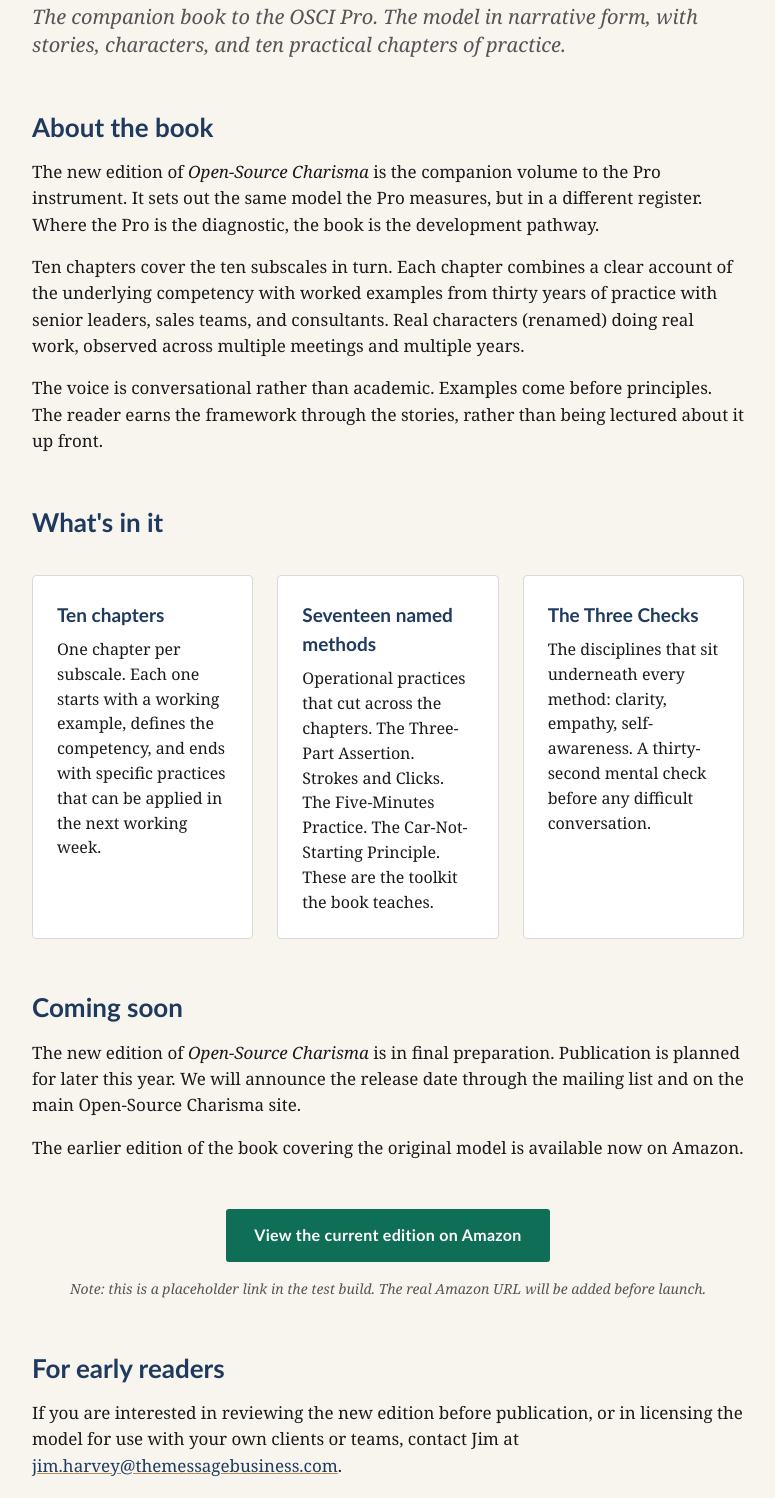
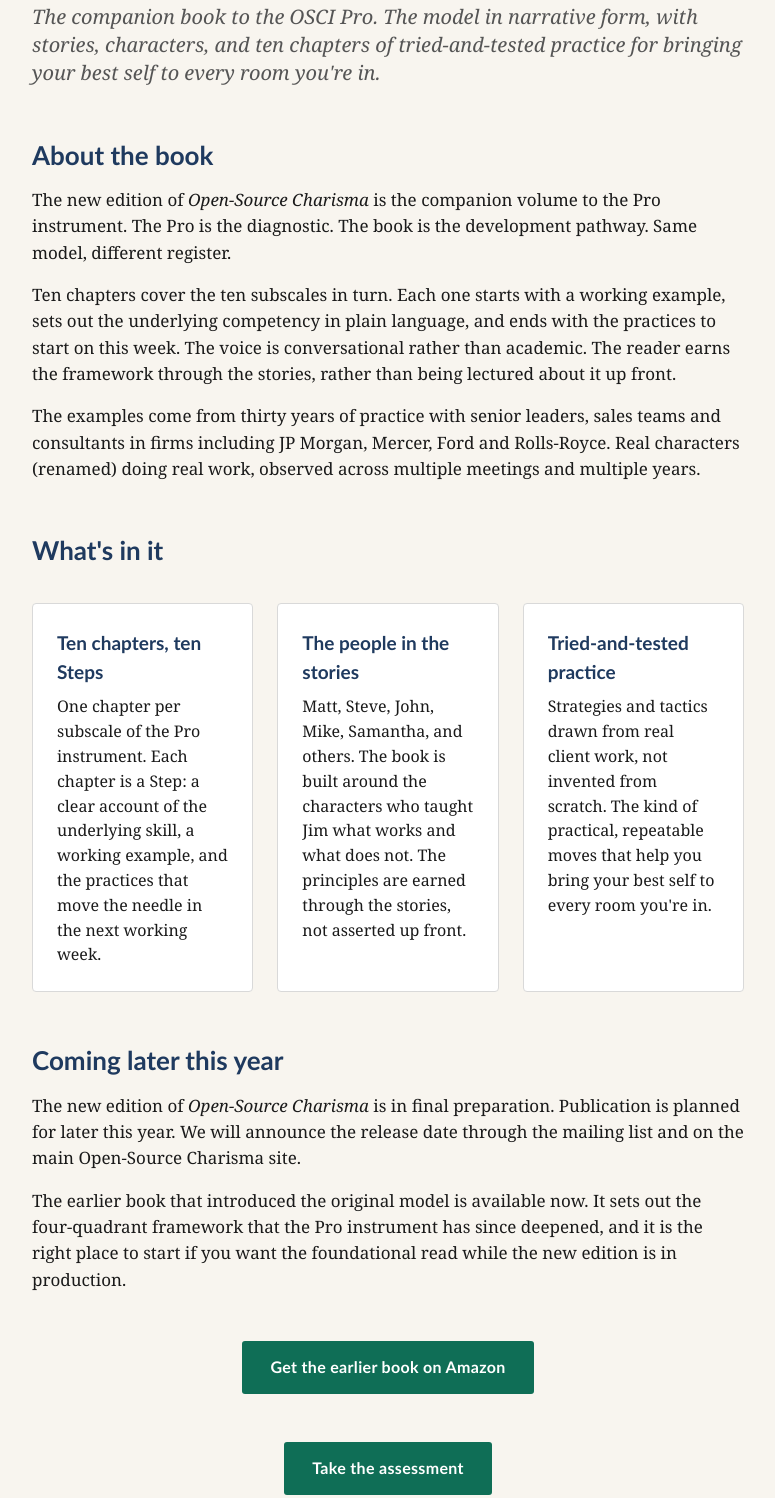
Before and after one commit to jimharvey-source/osci-pro-test, a website: page book.html in a window 1280 px wide. Shown: the part 282-1780 px from the top of the page, without its empty margins (252-1027 px from the left). Drawn offline with Linux system fonts and the light colour scheme; a web font is replaced by a local one.

Commit message:
Update book page to v3.7: companion-to-Pro framing, real characters, geni.us link, no stale tool counts

```diff
--- a/book.html
+++ b/book.html
@@ -15,47 +15,42 @@
   <div class="eyebrow">The Book</div>
   <h1>Open-Source Charisma</h1>
   <div class="gold-rule"></div>
-  <p class="subtitle">The companion book to the OSCI Pro. The model in narrative form, with stories, characters, and ten practical chapters of practice.</p>
+  <p class="subtitle">The companion book to the OSCI Pro. The model in narrative form, with stories, characters, and ten chapters of tried-and-tested practice for bringing your best self to every room you're in.</p>
 
   <h2>About the book</h2>
 
-  <p>The new edition of <em>Open-Source Charisma</em> is the companion volume to the Pro instrument. It sets out the same model the Pro measures, but in a different register. Where the Pro is the diagnostic, the book is the development pathway.</p>
+  <p>The new edition of <em>Open-Source Charisma</em> is the companion volume to the Pro instrument. The Pro is the diagnostic. The book is the development pathway. Same model, different register.</p>
 
-  <p>Ten chapters cover the ten subscales in turn. Each chapter combines a clear account of the underlying competency with worked examples from thirty years of practice with senior leaders, sales teams, and consultants. Real characters (renamed) doing real work, observed across multiple meetings and multiple years.</p>
+  <p>Ten chapters cover the ten subscales in turn. Each one starts with a working example, sets out the underlying competency in plain language, and ends with the practices to start on this week. The voice is conversational rather than academic. The reader earns the framework through the stories, rather than being lectured about it up front.</p>
 
-  <p>The voice is conversational rather than academic. Examples come before principles. The reader earns the framework through the stories, rather than being lectured about it up front.</p>
+  <p>The examples come from thirty years of practice with senior leaders, sales teams and consultants in firms including JP Morgan, Mercer, Ford and Rolls-Royce. Real characters (renamed) doing real work, observed across multiple meetings and multiple years.</p>
 
   <h2>What's in it</h2>
 
   <div class="three-up">
     <div class="tile">
-      <h3>Ten chapters</h3>
-      <p>One chapter per subscale. Each one starts with a working example, defines the competency, and ends with specific practices that can be applied in the next working week.</p>
+      <h3>Ten chapters, ten Steps</h3>
+      <p>One chapter per subscale of the Pro instrument. Each chapter is a Step: a clear account of the underlying skill, a working example, and the practices that move the needle in the next working week.</p>
     </div>
     <div class="tile">
-      <h3>Seventeen named methods</h3>
-      <p>Operational practices that cut across the chapters. The Three-Part Assertion. Strokes and Clicks. The Five-Minutes Practice. The Car-Not-Starting Principle. These are the toolkit the book teaches.</p>
+      <h3>The people in the stories</h3>
+      <p>Matt, Steve, John, Mike, Samantha, and others. The book is built around the characters who taught Jim what works and what does not. The principles are earned through the stories, not asserted up front.</p>
     </div>
     <div class="tile">
-      <h3>The Three Checks</h3>
-      <p>The disciplines that sit underneath every method: clarity, empathy, self-awareness. A thirty-second mental check before any difficult conversation.</p>
+      <h3>Tried-and-tested practice</h3>
+      <p>Strategies and tactics drawn from real client work, not invented from scratch. The kind of practical, repeatable moves that help you bring your best self to every room you're in.</p>
     </div>
   </div>
 
-  <h2>Coming soon</h2>
+  <h2>Coming later this year</h2>
 
   <p>The new edition of <em>Open-Source Charisma</em> is in final preparation. Publication is planned for later this year. We will announce the release date through the mailing list and on the main Open-Source Charisma site.</p>
 
-  <p>The earlier edition of the book covering the original model is available now on Amazon.</p>
+  <p>The earlier book that introduced the original model is available now. It sets out the four-quadrant framework that the Pro instrument has since deepened, and it is the right place to start if you want the foundational read while the new edition is in production.</p>
 
   <div style="text-align: center; margin: 48px 0 16px;">
-    <a class="btn primary" href="https://www.amazon.co.uk/dp/B0XXXXXXX" target="_blank" rel="noopener">View the current edition on Amazon</a>
-    <p style="font-size: 14px; color: var(--muted); margin-top: 16px;"><em>Note: this is a placeholder link in the test build. The real Amazon URL will be added before launch.</em></p>
+    <a class="btn primary" href="https://geni.us/lCwnCB" target="_blank" rel="noopener">Get the earlier book on Amazon</a>
   </div>
-
-  <h2>For early readers</h2>
-
-  <p>If you are interested in reviewing the new edition before publication, or in licensing the model for use with your own clients or teams, contact Jim at <a class="inline-link" href="mailto:jim.harvey@themessagebusiness.com">jim.harvey@themessagebusiness.com</a>.</p>
 
   <div style="text-align: center; margin: 48px 0 16px;">
     <a class="btn primary" href="/assessment.html">Take the assessment</a>
```
